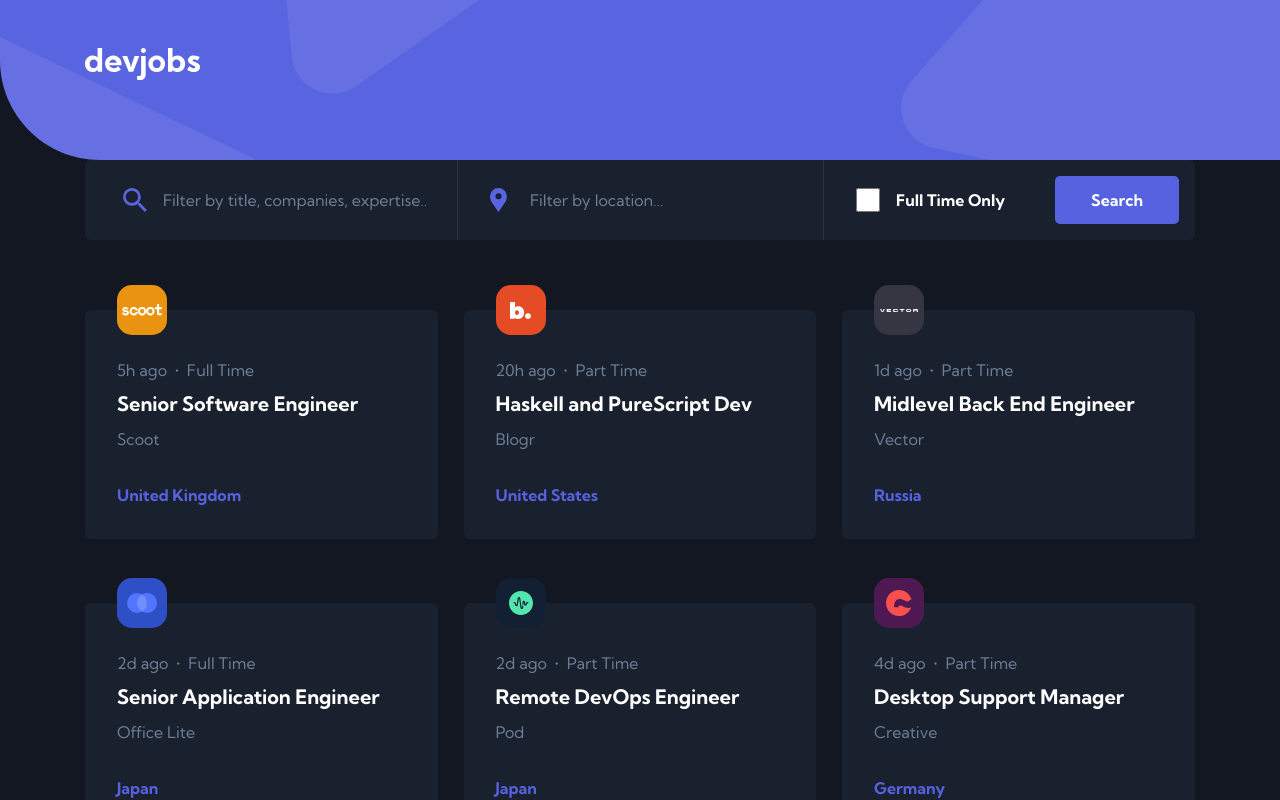
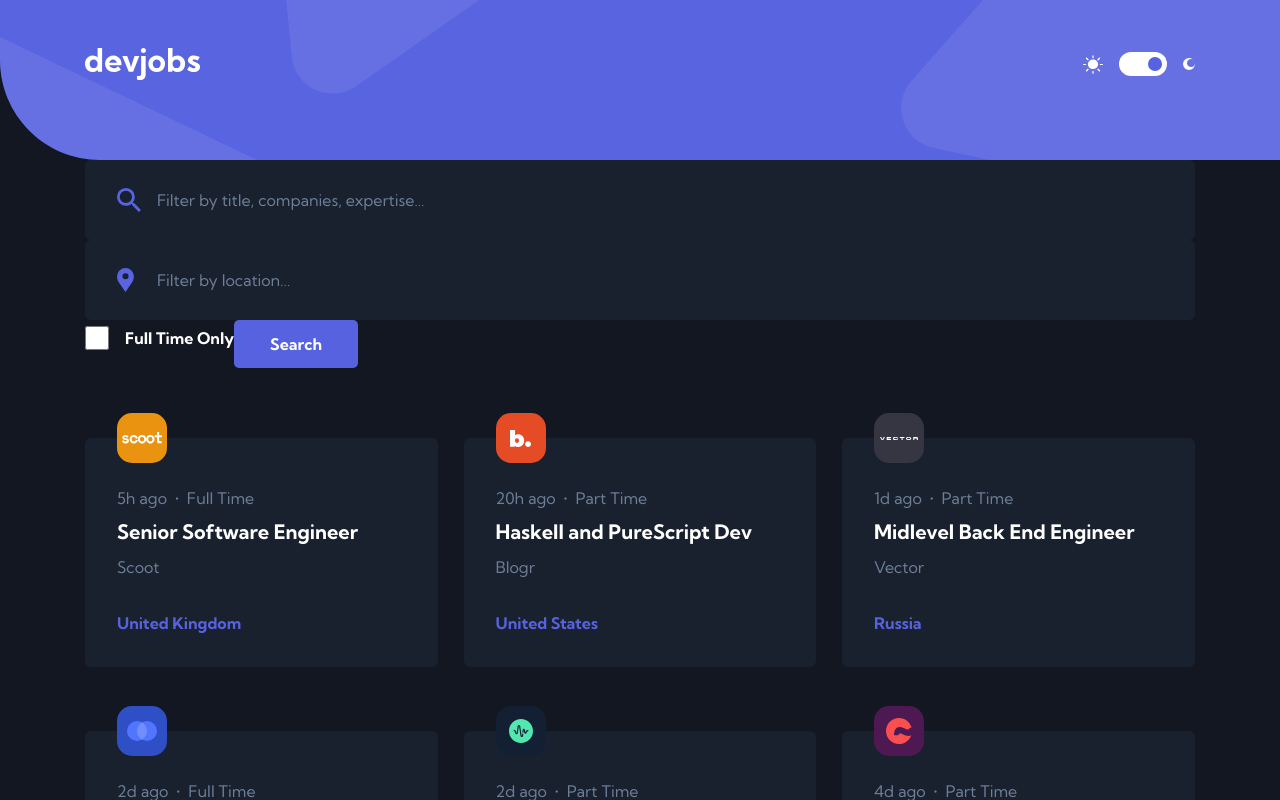
Before and after one commit to crsimpson5/devjobs-web-app, a Next.js app: page / in a window 1280 px wide. Shown: the top 800 px of the page. Built offline with nearby package versions, Linux system fonts and the light colour scheme.

Commit message:
Add theme switch

```diff
--- a/components/Header.js
+++ b/components/Header.js
@@ -1,15 +1,39 @@
+import { useContext } from "react";
 import Link from "next/link";
 
+import { ThemeContext } from "../pages/_app";
+
 export default function Header() {
+  const { darkMode, updateDarkMode } = useContext(ThemeContext);
+
   return (
     <header className="main-header">
-      <div className="container">
+      <div className="container flex justify-between">
         <Link href="/">
           <a>
             <span className="visually-hidden">home</span>
             <img className="logo" src="/images/icons/logo.svg" alt="" />
           </a>
         </Link>
+
+        <div className="inline-flex align-center">
+          <div>
+            <img src="../images/icons/icon-sun.svg" alt="" />
+          </div>
+          <label htmlFor="theme-switch" className="switch">
+            <input
+              type="checkbox"
+              id="theme-switch"
+              className="visually-hidden"
+              checked={darkMode}
+              onChange={() => updateDarkMode(!darkMode)}
+            />
+            <div className="switch__slider"></div>
+          </label>
+          <div>
+            <img src="../images/icons/icon-moon.svg" alt="" />
+          </div>
+        </div>
       </div>
     </header>
   );
--- a/pages/_app.js
+++ b/pages/_app.js
@@ -1,7 +1,36 @@
-import '../styles/main.scss'
+import { createContext, useEffect, useState } from "react";
+import "../styles/main.scss";
+
+export const ThemeContext = createContext();
 
 function MyApp({ Component, pageProps }) {
-  return <Component {...pageProps} />
+  const [darkMode, setDarkMode] = useState(false);
+
+  function updateDarkMode(isDark) {
+    const theme = isDark ? "dark" : "light";
+    setDarkMode(isDark);
+
+    document.body.setAttribute("data-theme", theme);
+    localStorage.setItem("darkMode", isDark);
+  }
+
+  useEffect(() => {
+    let darkMode = localStorage.getItem("darkMode") === "true";
+
+    // Set theme based on user preference
+    if (!localStorage.getItem("darkMode")) {
+      window.matchMedia("(prefers-color-scheme: dark)").matches;
+      darkMode = true;
+    }
+
+    updateDarkMode(darkMode);
+  }, []);
+
+  return (
+    <ThemeContext.Provider value={{ darkMode, updateDarkMode }}>
+      <Component {...pageProps} />
+    </ThemeContext.Provider>
+  );
 }
 
-export default MyApp
+export default MyApp;
--- a/pages/_document.js
+++ b/pages/_document.js
@@ -17,7 +17,7 @@ export default function Document() {
           rel="stylesheet"
         />
       </Head>
-      <body data-theme="dark">
+      <body>
         <Main />
         <NextScript />
       </body>
--- a/styles/_components.scss
+++ b/styles/_components.scss
@@ -28,36 +28,59 @@
       background-color: var(--accent-light);
     }
   }
+
+  &[data-type="naked"] {
+    background-color: transparent;
+  }
+
+  &--filter,
+  &--search {
+    display: grid;
+    place-items: center;
+    overflow: hidden;
+    min-width: 0;
+    width: 3rem;
+    aspect-ratio: 1;
+    padding: 0.875rem;
+
+    > img {
+      filter: brightness(100);
+    }
+  }
 }
 
 // Inputs
 
-.input-wrapper {
+.search {
   border-radius: 0.375rem;
   display: flex;
-  flex-wrap: wrap;
   padding-inline: 0.375rem;
   background-color: var(--foreground);
-
-  > * {
-    flex: 1 1 33.33%;
-  }
 
   .text-input {
     border-radius: 0;
   }
 
+  @media only screen and (min-width: 45em) {
     > :not(:first-child) {
       border-left: 1px solid var(--color-lighter);
+    }
   }
 
   &__options {
     width: 100%;
     display: flex;
+    gap: 0.625rem;
+    align-items: center;
+    justify-content: flex-end;
+    padding-inline: 2rem 0.625rem;
+    flex: 0 0;
+
+    @media only screen and (min-width: 45em) {
+      flex-basis: 19rem;
       gap: 1.625rem;
-    align-items: center;
       justify-content: space-between;
-    padding-inline: 2rem 0.625rem;
+    }
   }
 }
 
@@ -81,6 +104,7 @@
     z-index: 10;
   }
 
+  @media only screen and (min-width: 45em) {
     &[data-icon] {
       padding-left: 4.5rem;
       background-repeat: no-repeat;
@@ -91,6 +115,7 @@
     }
     &[data-icon="location"] {
       background-image: url("/images/icons/icon-location.svg");
+    }
   }
 }
 
@@ -156,6 +181,15 @@
   padding-block: 0.5rem;
 }
 
+.main-content {
+  position: relative;
+  margin-top: -0.875rem;
+
+  @media only screen and (min-width: 45em) {
+    margin-top: -2rem;
+  }
+}
+
 // Card
 
 .card-grid {
@@ -171,6 +205,7 @@
 }
 
 .card {
+  height: 100%;
   cursor: pointer;
   position: relative;
   background-color: var(--foreground);
@@ -223,14 +258,12 @@
     border-radius: 0.375rem;
 
     @media only screen and (max-width: 44.999em) {
-      transform: translateY(-0.875rem);
       text-align: center;
       padding-bottom: 2rem;
       padding-inline: 1rem;
     }
 
     @media only screen and (min-width: 45em) {
-      transform: translateY(-2rem);
       flex-direction: row;
       gap: 2.5rem;
       overflow: hidden;
@@ -266,3 +299,39 @@
     }
   }
 }
+
+.switch {
+  position: relative;
+  display: inline-block;
+  width: 3rem;
+  aspect-ratio: 2 / 1;
+  border-radius: 100vw;
+
+  &__slider {
+    position: absolute;
+    inset: 0;
+    border-radius: 100vw;
+    background-color: var(--gray-100);
+    cursor: pointer;
+    padding: 0.3125rem;
+
+    &::after {
+      content: "";
+      position: absolute;
+      width: 0.875rem;
+      aspect-ratio: 1;
+      background: var(--primary-color);
+      border-radius: 100vw;
+      transition: transform 250ms ease-in-out;
+    }
+  }
+
+  input:checked + &__slider::after {
+    transform: translateX(1.5rem);
+  }
+
+  input:focus-visible + &__slider {
+    outline: 1px solid white;
+    box-shadow: inset 0 0 0 2px black;
+  }
+}
--- a/styles/_utilities.scss
+++ b/styles/_utilities.scss
@@ -72,3 +72,45 @@
   font-size: 0.875rem;
   line-height: 1.3;
 }
+
+// Show/hide
+
+.show-md {
+  @media only screen and (max-width: 44.999em) {
+    display: none !important;
+  }
+}
+
+.hide-md {
+  @media only screen and (min-width: 45em) {
+    display: none !important;
+  }
+}
+
+.flex {
+  display: flex;
+  gap: var(--gap, 1rem);
+}
+.inline-flex {
+  display: inline-flex;
+  gap: var(--gap, 1rem);
+}
+.align-center {
+  align-items: center;
+}
+.justify-between {
+  justify-content: space-between;
+}
+
+.flex-grow-0 {
+  flex-grow: 0;
+}
+.flex-grow-1 {
+  flex-grow: 1;
+}
+.flex-grow-2 {
+  flex-grow: 2;
+}
+.flex-grow-3 {
+  flex-grow: 3;
+}
```
Lines whose indentation alone changed are shown as unchanged.
